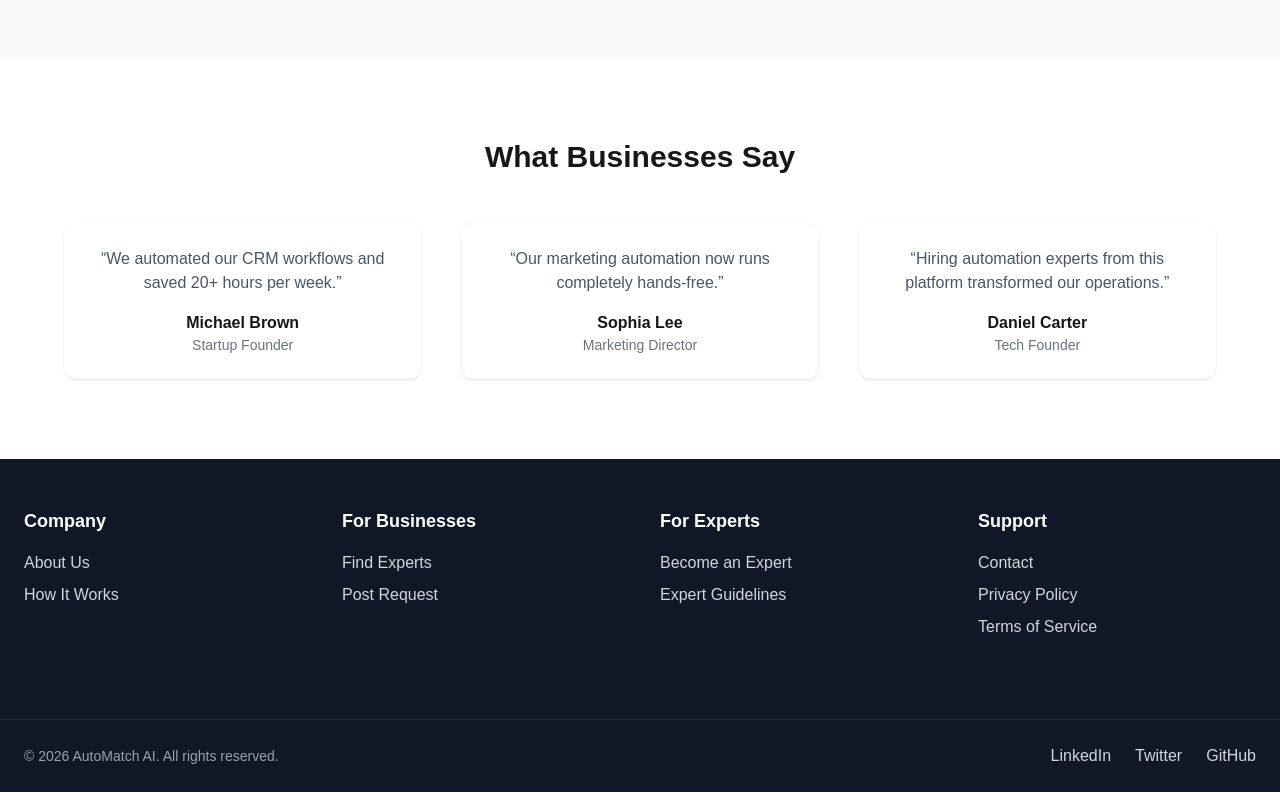
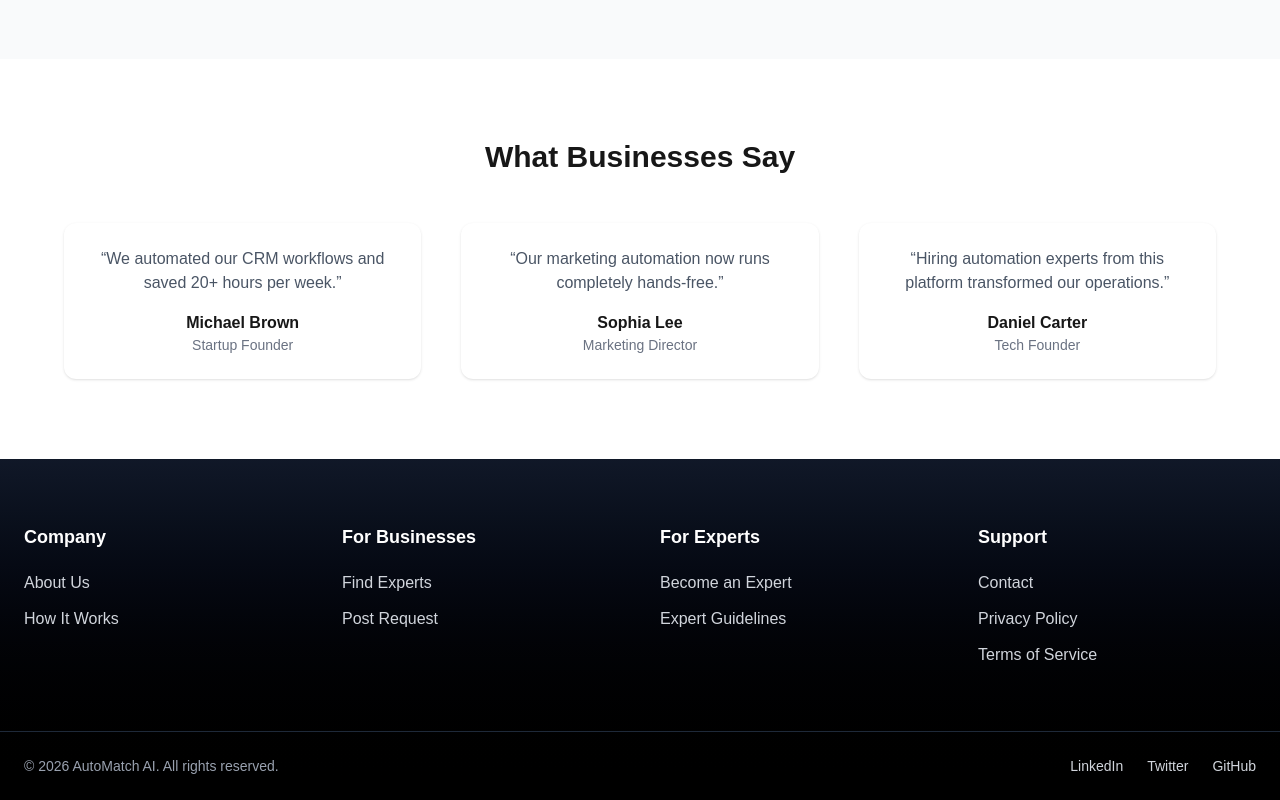
Before and after one commit to rahuldev9/SearchMyExpert, a Next.js app in the folder client/: page / in a window 1280 px wide. Shown: the part 6022-6822 px from the top of the page. Built offline with nearby package versions, Linux system fonts and the light colour scheme; no server answers.

Commit message:
feature implemented

```diff
--- a/client/components/Footer.tsx
+++ b/client/components/Footer.tsx
@@ -1,131 +1,161 @@
+"use client";
+
 import Link from "next/link";
+import { motion } from "framer-motion";
 
 export default function Footer() {
   return (
-    <footer className="bg-gray-900 text-gray-300">
-      <div className="max-w-7xl mx-auto px-6 py-12 grid grid-cols-1 sm:grid-cols-2 md:grid-cols-4 gap-10">
+    <footer className="bg-gradient-to-b from-gray-900 to-black text-gray-300">
+      <div className="max-w-7xl mx-auto px-6 py-16 grid grid-cols-1 sm:grid-cols-2 md:grid-cols-4 gap-10">
         {/* Column 1 */}
         <div>
-          <h3 className="text-white text-lg font-semibold mb-4">Company</h3>
+          <h3 className="text-white text-lg font-semibold mb-5">Company</h3>
 
-          <ul className="space-y-2">
+          <ul className="space-y-3">
             <li>
-              <Link href="/about" className="hover:text-white transition">
+              <motion.div whileHover={{ x: 4 }}>
+                <Link href="/about" className="hover:text-blue-400 transition">
                   About Us
                 </Link>
+              </motion.div>
             </li>
 
             <li>
+              <motion.div whileHover={{ x: 4 }}>
                 <Link
                   href="/how-it-works"
-                className="hover:text-white transition"
+                  className="hover:text-blue-400 transition"
                 >
                   How It Works
                 </Link>
+              </motion.div>
             </li>
           </ul>
         </div>
 
         {/* Column 2 */}
         <div>
-          <h3 className="text-white text-lg font-semibold mb-4">
+          <h3 className="text-white text-lg font-semibold mb-5">
             For Businesses
           </h3>
 
-          <ul className="space-y-2">
+          <ul className="space-y-3">
             <li>
-              <Link href="/experts" className="hover:text-white transition">
+              <motion.div whileHover={{ x: 4 }}>
+                <Link
+                  href="/experts"
+                  className="hover:text-blue-400 transition"
+                >
                   Find Experts
                 </Link>
+              </motion.div>
             </li>
 
             <li>
+              <motion.div whileHover={{ x: 4 }}>
                 <Link
                   href="/post-request"
-                className="hover:text-white transition"
+                  className="hover:text-blue-400 transition"
                 >
                   Post Request
                 </Link>
+              </motion.div>
             </li>
           </ul>
         </div>
 
         {/* Column 3 */}
         <div>
-          <h3 className="text-white text-lg font-semibold mb-4">For Experts</h3>
+          <h3 className="text-white text-lg font-semibold mb-5">For Experts</h3>
 
-          <ul className="space-y-2">
+          <ul className="space-y-3">
             <li>
+              <motion.div whileHover={{ x: 4 }}>
                 <Link
                   href="/become-expert"
-                className="hover:text-white transition"
+                  className="hover:text-blue-400 transition"
                 >
                   Become an Expert
                 </Link>
+              </motion.div>
             </li>
 
             <li>
+              <motion.div whileHover={{ x: 4 }}>
                 <Link
                   href="/expert-guidelines"
-                className="hover:text-white transition"
+                  className="hover:text-blue-400 transition"
                 >
                   Expert Guidelines
                 </Link>
+              </motion.div>
             </li>
           </ul>
         </div>
 
         {/* Column 4 */}
         <div>
-          <h3 className="text-white text-lg font-semibold mb-4">Support</h3>
+          <h3 className="text-white text-lg font-semibold mb-5">Support</h3>
 
-          <ul className="space-y-2">
+          <ul className="space-y-3">
             <li>
-              <Link href="/contact" className="hover:text-white transition">
+              <motion.div whileHover={{ x: 4 }}>
+                <Link
+                  href="/contact"
+                  className="hover:text-blue-400 transition"
+                >
                   Contact
                 </Link>
+              </motion.div>
             </li>
 
             <li>
-              <Link href="/privacy" className="hover:text-white transition">
+              <motion.div whileHover={{ x: 4 }}>
+                <Link
+                  href="/privacy"
+                  className="hover:text-blue-400 transition"
+                >
                   Privacy Policy
                 </Link>
+              </motion.div>
             </li>
 
             <li>
-              <Link href="/terms" className="hover:text-white transition">
+              <motion.div whileHover={{ x: 4 }}>
+                <Link href="/terms" className="hover:text-blue-400 transition">
                   Terms of Service
                 </Link>
+              </motion.div>
             </li>
           </ul>
         </div>
       </div>
 
-      {/* Social + Bottom */}
-      <div className="border-t border-gray-800 mt-8">
+      {/* Bottom Section */}
+      <div className="border-t border-gray-800">
         <div className="max-w-7xl mx-auto px-6 py-6 flex flex-col md:flex-row items-center justify-between gap-4">
-          <p className="text-sm text-gray-400">
+          <p className="text-sm text-gray-400 text-center md:text-left">
             © {new Date().getFullYear()} AutoMatch AI. All rights reserved.
           </p>
 
-          <div className="flex gap-6">
+          <div className="flex gap-6 text-sm">
             <Link
               href="https://linkedin.com"
-              className="hover:text-white transition"
+              className="hover:text-blue-400 transition"
             >
               LinkedIn
             </Link>
 
             <Link
               href="https://twitter.com"
-              className="hover:text-white transition"
+              className="hover:text-blue-400 transition"
             >
               Twitter
             </Link>
 
             <Link
               href="https://github.com"
-              className="hover:text-white transition"
+              className="hover:text-blue-400 transition"
             >
               GitHub
             </Link>
```
Lines whose indentation alone changed are shown as unchanged.
